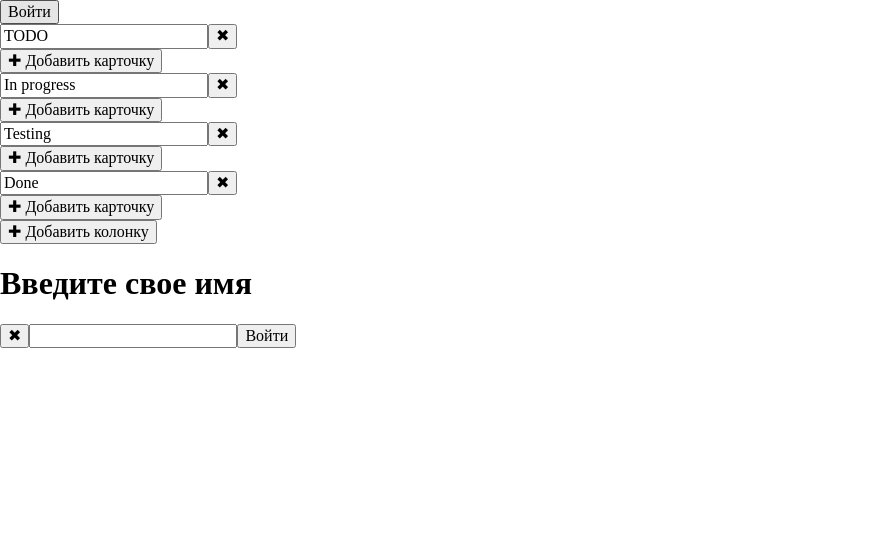
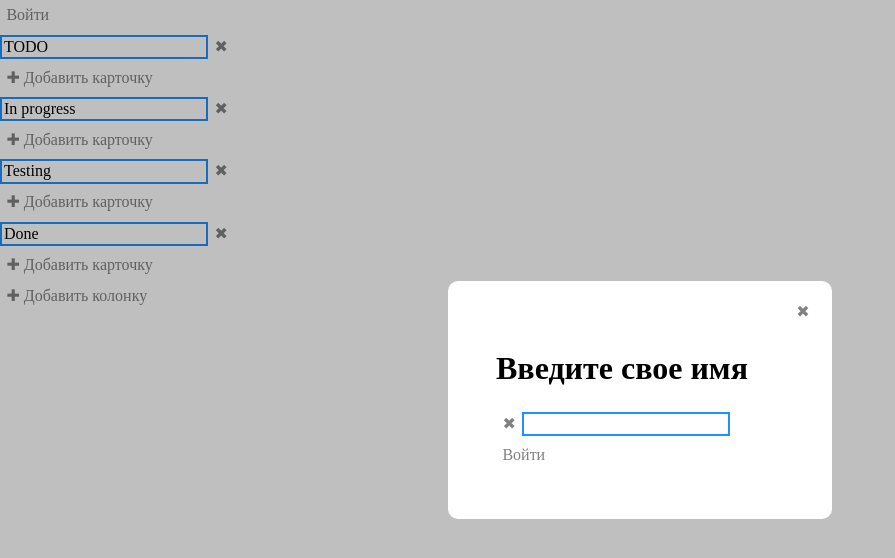
Before and after one commit to EzhovSergey/purrweb_trello, a React (Create React App) app: page / in a window 1280 px wide. Shown: the top 558 px of the page, without its empty margins (0-895 px from the left). Built offline with nearby package versions, Linux system fonts and the light colour scheme.

Commit message:
feat: add style ui components

```diff
--- a/src/ui/Button.tsx
+++ b/src/ui/Button.tsx
@@ -1,10 +1,11 @@
-import React, { ReactChild } from "react";
+import React from "react";
 import styled from "styled-components";
 
 const Button = (props: ButtonProps) => {
 
   return (
     <SButton
+      theme={{ ...props }}
       onClick={props.onClick}
     >
       {props.children}
@@ -14,6 +15,20 @@ const Button = (props: ButtonProps) => {
 
 export default Button;
 
-type ButtonProps = React.HTMLAttributes<HTMLButtonElement>
+type ButtonProps = React.HTMLAttributes<HTMLButtonElement> & {
+  isColor?: boolean;
+  width?: number;
+}
 
-const SButton = styled.button``;
+const SButton = styled.button`
+  background-color: ${props => props.theme.isColor ? '#1E90FF' : 'transparent'};
+  color: ${props => props.theme.isColor ? '#FFFFFF' : 'gray'};
+  border-radius: 2px;
+  border: none;
+  width: ${props => props.theme.width + 'px' || 'max-content'};
+  padding: 0.4em;
+
+  :hover {
+    opacity: 0.7;
+  }
+`;
--- a/src/ui/Input.tsx
+++ b/src/ui/Input.tsx
@@ -4,6 +4,7 @@ import styled from "styled-components";
 const Input = (props: InputProps) => {
   return (
     <SInput
+      theme={{ ...props }}
       {...props}
     />
   )
@@ -11,6 +12,18 @@ const Input = (props: InputProps) => {
 
 export default Input;
 
-type InputProps = React.HTMLAttributes<HTMLInputElement>
+type InputProps = React.HTMLAttributes<HTMLInputElement> & {
+  isTransparent?: boolean;
+}
 
-const SInput = styled.input``;
+const SInput = styled.input`
+  border: none;
+  outline: none;
+
+  background-color: ${props => props.theme.isTransparent ? 'rgba(0, 0, 0, 0)' : null};
+  border: ${props => props.theme.isTransparent ? 'solid 2px transparent' : 'solid 2px #1E90FF'};
+
+  :hover, :focus {
+    border: solid 2px #1E90FF;
+  };
+`;
--- a/src/ui/Modal.tsx
+++ b/src/ui/Modal.tsx
@@ -1,5 +1,6 @@
 import React, { ReactChild } from "react";
 import styled from "styled-components";
+import { Button } from ".";
 
 const Modal = (props: ModalProps) => {
   return (
@@ -13,7 +14,10 @@ const Modal = (props: ModalProps) => {
             <SModal
               onClick={event => event.stopPropagation()}
             >
-              {props.children}
+              <Button onClick={() => props.setIsOpen(false)}>&#10006;</Button>
+              <SContent>
+                {props.children}
+              </SContent>
             </SModal>
           </SWindow>
           :
@@ -32,13 +36,31 @@ type ModalProps = {
 }
 
 const SWindow = styled.div`
-  /* background-color: green;
-  width: 400px;
-  height: 400px; */
+  position: absolute;
+  display: flex;
+  align-items: center;
+  justify-content: center;
+  top: 0;
+  left: 0;
+  width: 100vw;
+  height: 100vh;
+  background-color: rgba(0, 0, 0, 0.25);
 `;
 
 const SModal = styled.div`
-  /* background-color: red;
-  width: 100px;
-  height: 100px; */
+  position: relative;
+  background-color: #FFF;
+  width: 30vw;
+  height: max-content;
+  border-radius: 10px;
+
+  > Button {
+    position: absolute;
+    top: 1em;
+    right: 1em;
+  }
 `;
+
+const SContent = styled.div`
+  padding: 3em;
+`;
```
